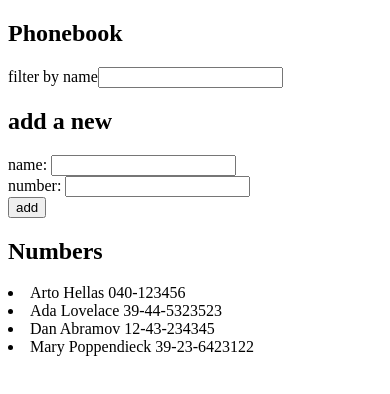
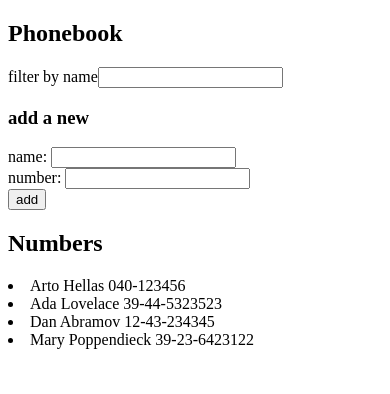
Before and after one commit to IsiNavarro/Full-Stack-Open_University-of-Helsinki, a React (Vite) app in the folder Part2 - Communicating with Server/phonebook/: page / in a window 390 px wide. Shown: the top 394 px of the page. Built offline with nearby package versions, Linux system fonts and the light colour scheme.

Commit message:
phonebook complete step 5

```diff
--- a/Part2 - Communicating with Server/phonebook/src/App.jsx
+++ b/Part2 - Communicating with Server/phonebook/src/App.jsx
@@ -1,4 +1,7 @@
 import { useState } from 'react'
+import Filter from './components/Filter'
+import PersonForm from './components/PersonForm'
+import Persons from './components/Persons'
 
 const App = () => {
 
@@ -45,25 +48,15 @@ const App = () => {
   return (
     <div>
       <h2>Phonebook</h2>
-      <div>
-        filter by name<input type="text" value={filterString} onChange={handleFilterChange}/>
-      </div>
-      <h2>add a new</h2>
-      <form>
-        <div>
-          name: <input value={newName} onChange={handleNameChange}/>
-        </div>
-        <div>
-          number: <input value={newPhoneNumber} onChange={handlePhoneChange}/>
-        </div>
-        <div>
-          <button type="submit" onClick={handleSubmit}>
-            add
-          </button>
-        </div>
-      </form>
+      <Filter value={filterString} onChange={handleFilterChange}/>
+      <h3>add a new</h3>
+      <PersonForm
+      nameValue={newName} nameOnChange={handleNameChange}
+      numberValue={newPhoneNumber} numberOnChange={handlePhoneChange}
+      buttonOnClick={handleSubmit}/>
+
       <h2>Numbers</h2>
-      {personsToShow.map(person => <li key={person.name}>{person.name} {person.phoneNumber}</li>)}
+      <Persons persons={personsToShow}/>
       </div>
   )
 }
--- /dev/null
+++ b/Part2 - Communicating with Server/phonebook/src/components/Filter.jsx
@@ -0,0 +1,12 @@
+const Filter = ({value, onChange}) => {
+    console.log(value);
+
+    return(
+    <div>
+        filter by name<input type="text" value={value} onChange={onChange}/>
+      </div>
+    )
+
+}
+
+export default Filter
--- /dev/null
+++ b/Part2 - Communicating with Server/phonebook/src/components/PersonForm.jsx
@@ -0,0 +1,19 @@
+const PersonForm = ({nameValue, nameOnChange, numberValue, numberOnChange, buttonOnClick}) => {
+    return (
+        <form>
+        <div>
+          name: <input value={nameValue} onChange={nameOnChange}/>
+        </div>
+        <div>
+          number: <input value={numberValue} onChange={numberOnChange}/>
+        </div>
+        <div>
+          <button type="submit" onClick={buttonOnClick}>
+            add
+          </button>
+        </div>
+      </form>
+    )
+}
+
+export default PersonForm
--- /dev/null
+++ b/Part2 - Communicating with Server/phonebook/src/components/Persons.jsx
@@ -0,0 +1,9 @@
+const Persons = ({persons}) => {
+    return (
+    <div>
+        {persons.map(person => <li key={person.name}>{person.name} {person.phoneNumber}</li>)}
+    </div>
+
+    )
+}
+export default Persons
```
